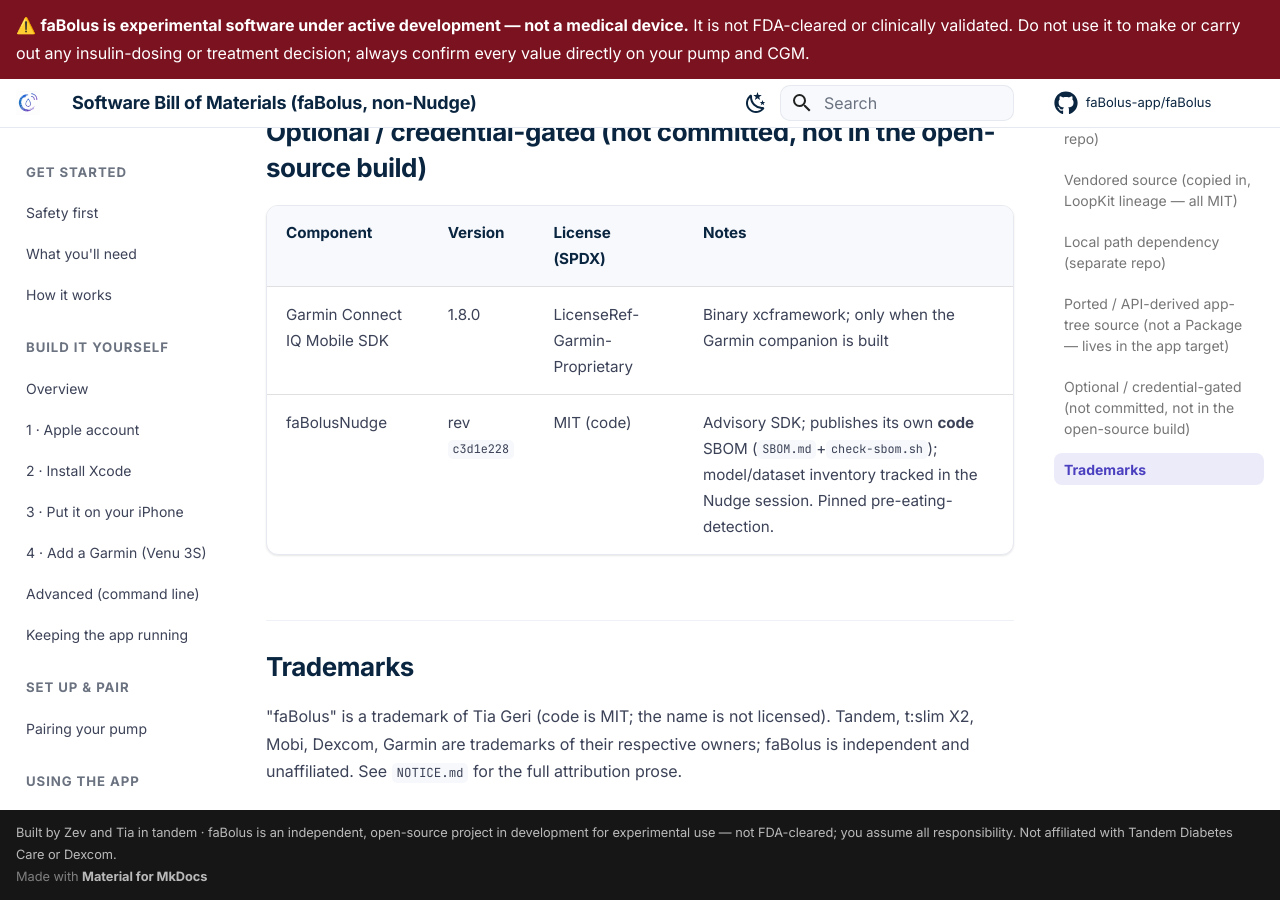
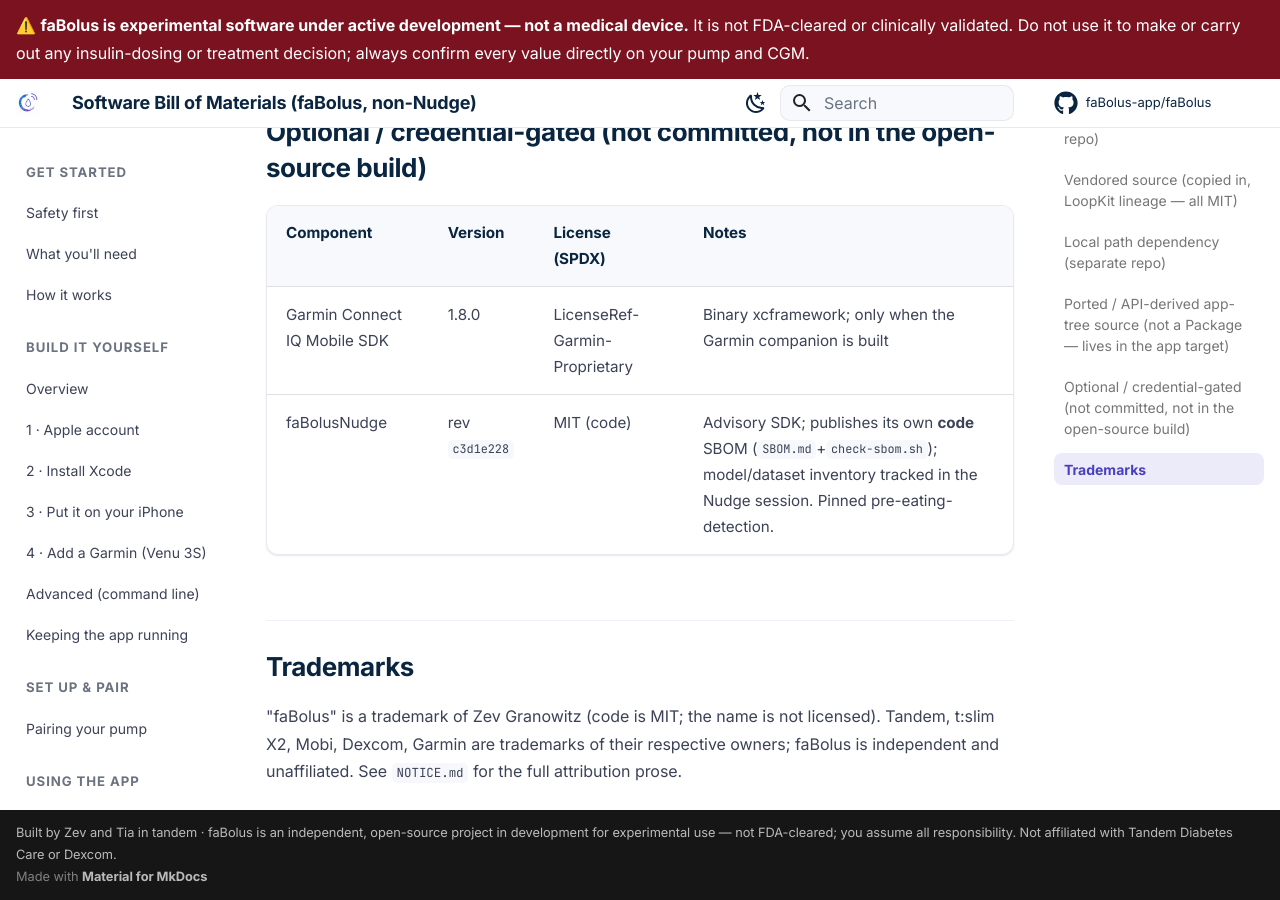
Before and after one commit to faBolus-app/faBolus, an MkDocs documentation site: the page built from docs/SBOM.md, in a window 1280 px wide and 900 px high, scrolled down 2973 px. Built offline with MkDocs 1.6.1 and Material for MkDocs 9.7.7, drawn with Linux system fonts in a browser that asks for light colours; comment, search, counter and statistics services are not loaded.

Commit message:
docs(34-04): trademark holder -> Zev Granowitz + AGENTS.md deslop-advisory/ratchet fix (D-17, D-21)
THIRD_PARTY.md and docs/SBOM.md's trademark statements named Tia Geri; both corrected to Zev
Granowitz, matching NOTICE.md/README.md's already-correct statements and the shipping
RegulatoryCopy.swift (untouched, already correct).

AGENTS.md's semgrep sentence called the deslop pass advisory without mentioning that
ci.yml's second semgrep step fails the build on any residue-rule rise above baseline. Now says so.

```diff
--- a/docs/SBOM.md
+++ b/docs/SBOM.md
@@ -68,6 +68,6 @@
 
 ## Trademarks
 
-"faBolus" is a trademark of Tia Geri (code is MIT; the name is not licensed). Tandem, t:slim X2, Mobi,
+"faBolus" is a trademark of Zev Granowitz (code is MIT; the name is not licensed). Tandem, t:slim X2, Mobi,
 Dexcom, Garmin are trademarks of their respective owners; faBolus is independent and unaffiliated. See
 `NOTICE.md` for the full attribution prose.
```
Also changed, not shown: AGENTS.md (+4 -2 lines), THIRD_PARTY.md (+1 -1 lines).
